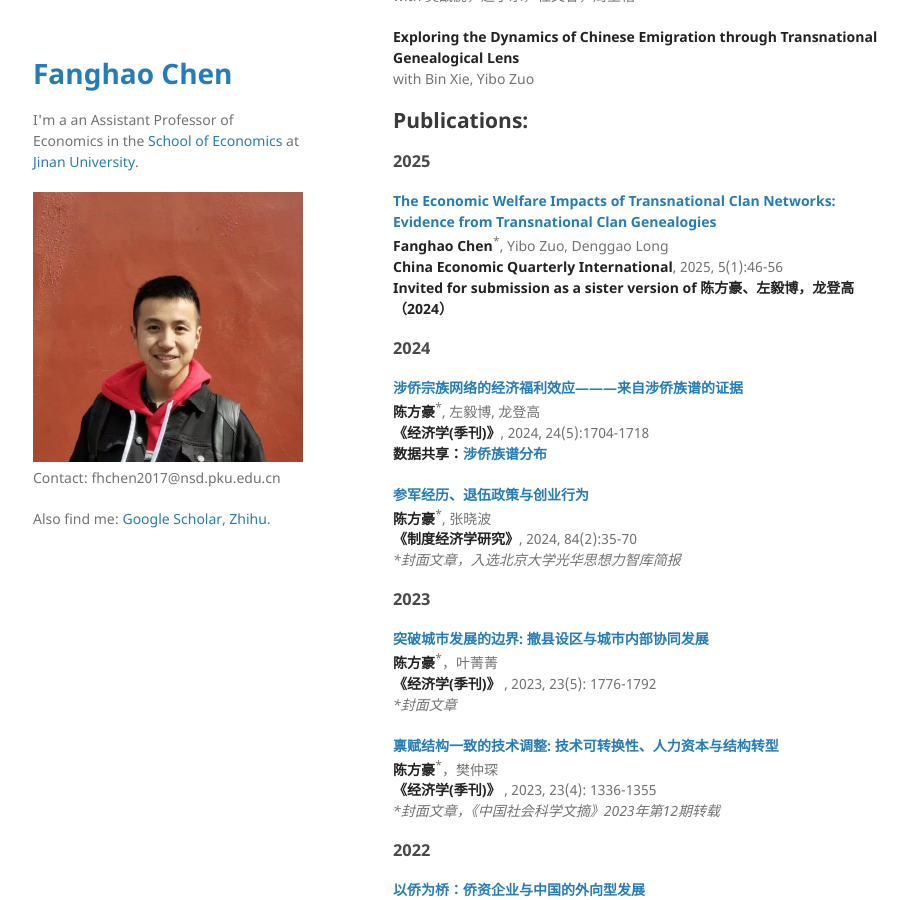
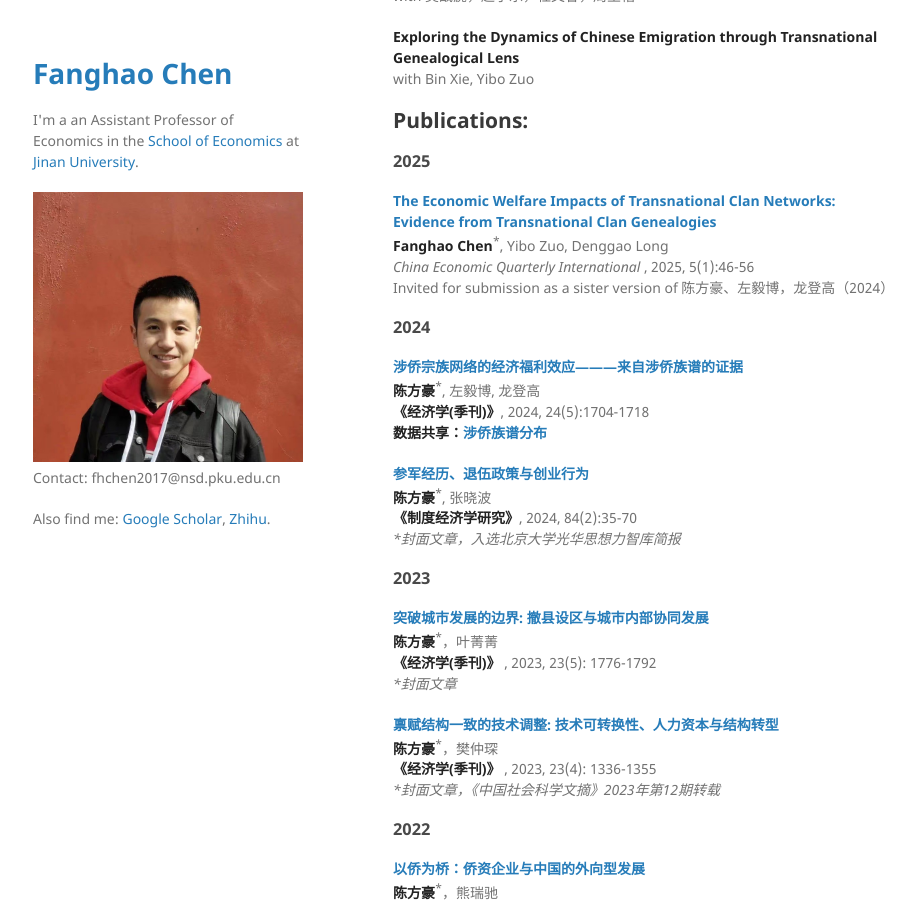
Before and after one commit to FanghaoChen/homepage, a Jekyll site: the page built from research.md, in a window 1280 px wide and 900 px high, scrolled down 480 px. Shown: the whole window, without its empty margins (177-1093 px from the left). Built offline with Jekyll 4.4.1, drawn with Linux system fonts in a browser that asks for light colours.

```diff
--- a/research.md
+++ b/research.md
@@ -30,8 +30,8 @@ with Bin Xie, Yibo Zuo  <br/>
 
 **[The Economic Welfare Impacts of Transnational Clan Networks: Evidence from Transnational Clan Genealogies](https://www.sciencedirect.com/science/article/pii/S2666933125000024)** <br/>
 **Fanghao Chen**<sup>*</sup>, Yibo Zuo, Denggao Long <br/>
-**China Economic Quarterly International**, 2025, 5(1):46-56 <br/>
-**Invited for submission as a sister version of 陈方豪、左毅博，龙登高（2024）**
+ <em> China Economic Quarterly International </em>, 2025, 5(1):46-56 <br/>
+Invited for submission as a sister version of 陈方豪、左毅博，龙登高（2024）
 
 ### 2024 ###
 
```
